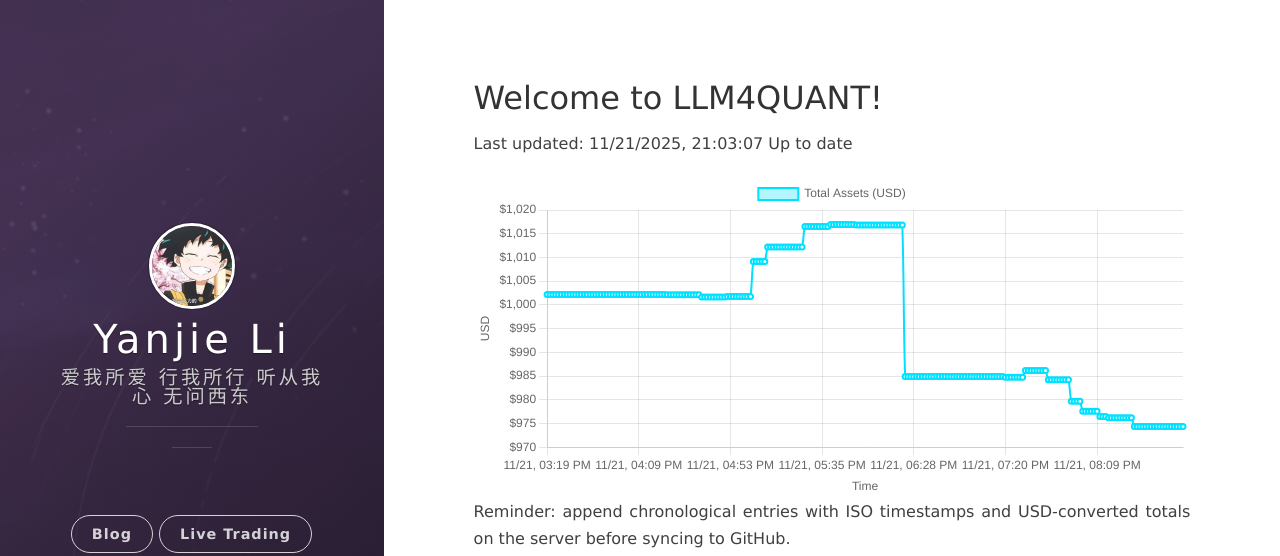
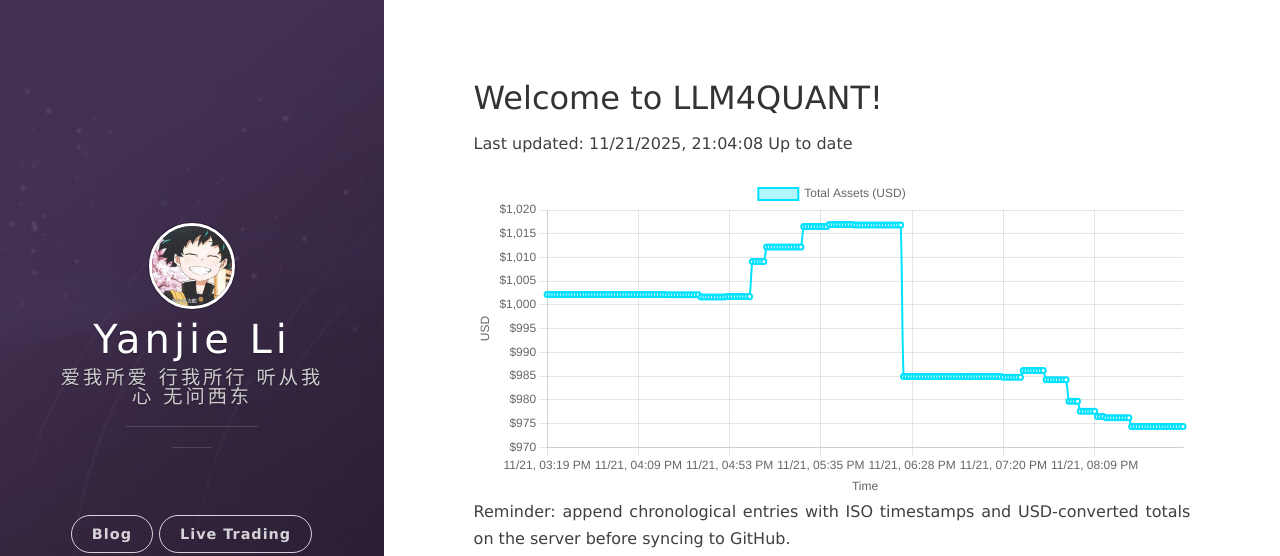
Before and after one commit to leeyegy/leeyegy.github.io, a Jekyll site: the page built from live-trading.html, in a window 1280 px wide. Shown: the top 556 px of the page. Built offline with Jekyll 4.4.1, drawn with Linux system fonts in a browser that asks for light colours; nearby versions of some CDN libraries.

Commit message:
AccountMonitor: update balance history 2025-11-22T05:04:08+08:00

```diff
--- a/assets/data/binance/balance-history.json
+++ b/assets/data/binance/balance-history.json
@@ -1,5 +1,5 @@
 {
-  "generatedAt": "2025-11-22T05:03:07+08:00",
+  "generatedAt": "2025-11-22T05:04:08+08:00",
   "asset": "total_usd_value",
   "history": [
     {
@@ -893,6 +893,10 @@
     {
       "timestamp": "2025-11-22T05:03:07+08:00",
       "totalUsd": 974.36593718
+    },
+    {
+      "timestamp": "2025-11-22T05:04:08+08:00",
+      "totalUsd": 974.36593718
     }
   ]
 }
```
